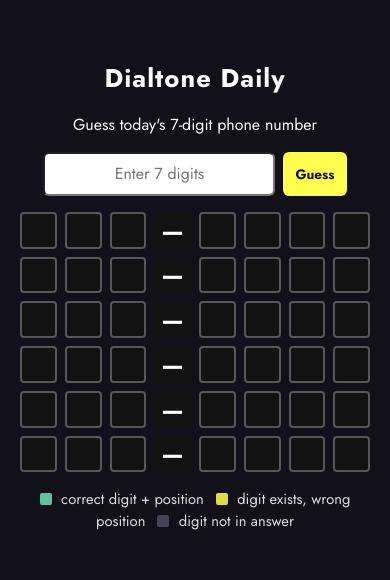
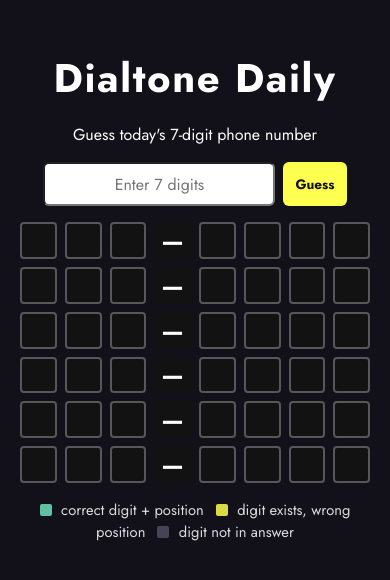
Before and after one commit to simonproudfootxyz/numble, a Next.js app: page / in a window 390 px wide. Shown: the part 126-706 px from the top of the page. Built offline with nearby package versions, Linux system fonts and the light colour scheme.

Commit message:
-style h1

```diff
--- a/app/globals.css
+++ b/app/globals.css
@@ -57,8 +57,12 @@ body {
 
 h1 {
   margin: 0 0 16px;
-  font-size: 1.6rem;
+  font-size: 4rem;
   letter-spacing: 0.04em;
+
+  @media (max-width: 768px) {
+    font-size: 2.5rem;
+  }
 }
 
 .board {
```
